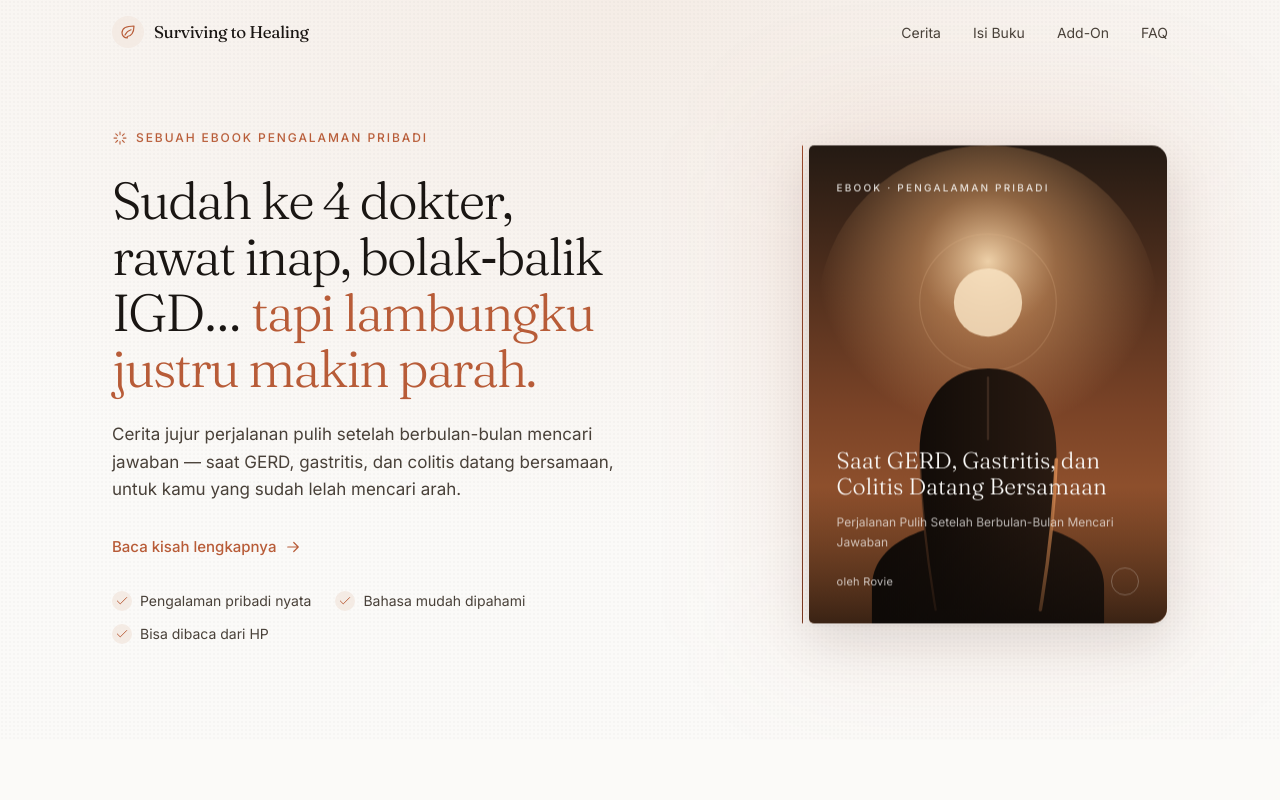
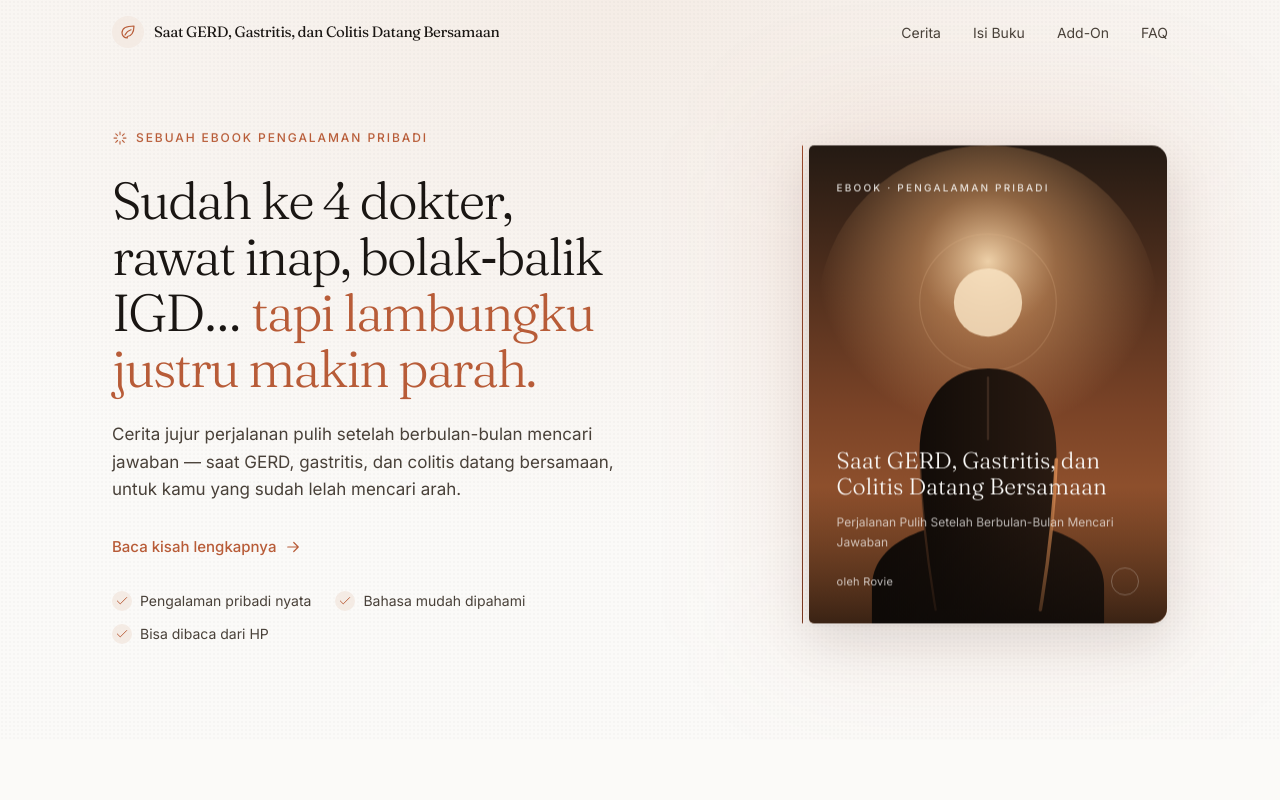
Before and after one commit to michiotakayuki/from-surviving-to-healing-atau-landing-gerd, a Next.js app: page / in a window 1280 px wide. Shown: the top 800 px of the page. Built offline with nearby package versions, Linux system fonts and the light colour scheme.

Commit message:
Add files via upload

```diff
--- a/components/AddOn.tsx
+++ b/components/AddOn.tsx
@@ -4,7 +4,7 @@ import CtaButton from "./CtaButton";
 import { Check, Pill } from "./icons";
 
 const items = [
-  "Multivitamin yang aku gunakan selama perjalanan pemulihan",
+  "Suplemen yang aku gunakan selama perjalanan pemulihan",
   "Alasan kenapa aku memilih produk-produk tersebut",
   "Cara mengenali produk yang lebih terpercaya",
   "Daftar toko & marketplace yang menurut pengalamanku bisa diandalkan",
@@ -82,7 +82,7 @@ export default function AddOn() {
                   Bonus Add-On
                 </span>
                 <h3 className="mt-4 font-display text-[20px] leading-snug text-ink">
-                  Panduan Multivitamin &amp; Toko Terpercaya
+                  Daftar Rekomendasi Suplemen dan Toko Terpercaya
                 </h3>
                 <p className="mt-3 text-[13px] leading-relaxed text-muted">
                   Pelengkap ebook utama, dengan harga terpisah.
--- a/components/Faq.tsx
+++ b/components/Faq.tsx
@@ -26,7 +26,7 @@ const faqs = [
     a: "Berbentuk ebook digital. Setelah pembelian, kamu bisa langsung membacanya dari HP atau laptop kapan saja.",
   },
   {
-    q: "Apakah aku harus membeli add-on multivitaminnya?",
+    q: "Apakah aku harus membeli add-on suplemennya?",
     a: "Tidak. Add-on sepenuhnya opsional. Buku sudah lengkap berdiri sendiri. Add-on hanya untuk kamu yang ingin langsung memulai tanpa repot memilih suplemen satu per satu.",
   },
 ];
--- a/components/Footer.tsx
+++ b/components/Footer.tsx
@@ -12,8 +12,8 @@ export default function Footer() {
               <span className="flex h-8 w-8 items-center justify-center rounded-full bg-accent-soft text-accent">
                 <Leaf className="h-[18px] w-[18px]" />
               </span>
-              <span className="font-display text-[17px] text-ink">
-                {siteConfig.brandName}
+              <span className="font-display text-[16px] leading-tight text-ink">
+                {siteConfig.productName}
               </span>
             </div>
             <p className="mt-4 text-[14px] leading-relaxed text-muted">
@@ -49,7 +49,7 @@ export default function Footer() {
         </div>
 
         <div className="mt-8 flex flex-col items-center justify-between gap-3 border-t border-line pt-8 text-[13px] text-muted sm:flex-row">
-          <p>© {year} {siteConfig.brandName}. All rights reserved.</p>
+          <p>© {year} {siteConfig.productName}. All rights reserved.</p>
           <p>Dibuat dengan penuh harapan untuk yang sedang berjuang.</p>
         </div>
       </div>
--- a/components/Nav.tsx
+++ b/components/Nav.tsx
@@ -1,6 +1,7 @@
 "use client";
 
 import { useEffect, useState } from "react";
+import { siteConfig } from "@/lib/config";
 import { Leaf } from "./icons";
 
 const links = [
@@ -29,12 +30,12 @@ export default function Nav() {
       }`}
     >
       <nav className="container-page flex h-16 items-center justify-between">
-        <a href="#top" className="flex items-center gap-2.5">
-          <span className="flex h-8 w-8 items-center justify-center rounded-full bg-accent-soft text-accent">
+        <a href="#top" className="flex min-w-0 items-center gap-2.5">
+          <span className="flex h-8 w-8 shrink-0 items-center justify-center rounded-full bg-accent-soft text-accent">
             <Leaf className="h-[18px] w-[18px]" />
           </span>
-          <span className="font-display text-[17px] font-normal tracking-tight text-ink">
-            Surviving&nbsp;to&nbsp;Healing
+          <span className="line-clamp-2 max-w-[230px] font-display text-[13px] font-normal leading-tight tracking-tight text-ink sm:max-w-none sm:text-[15px]">
+            {siteConfig.productName}
           </span>
         </a>
 
```
